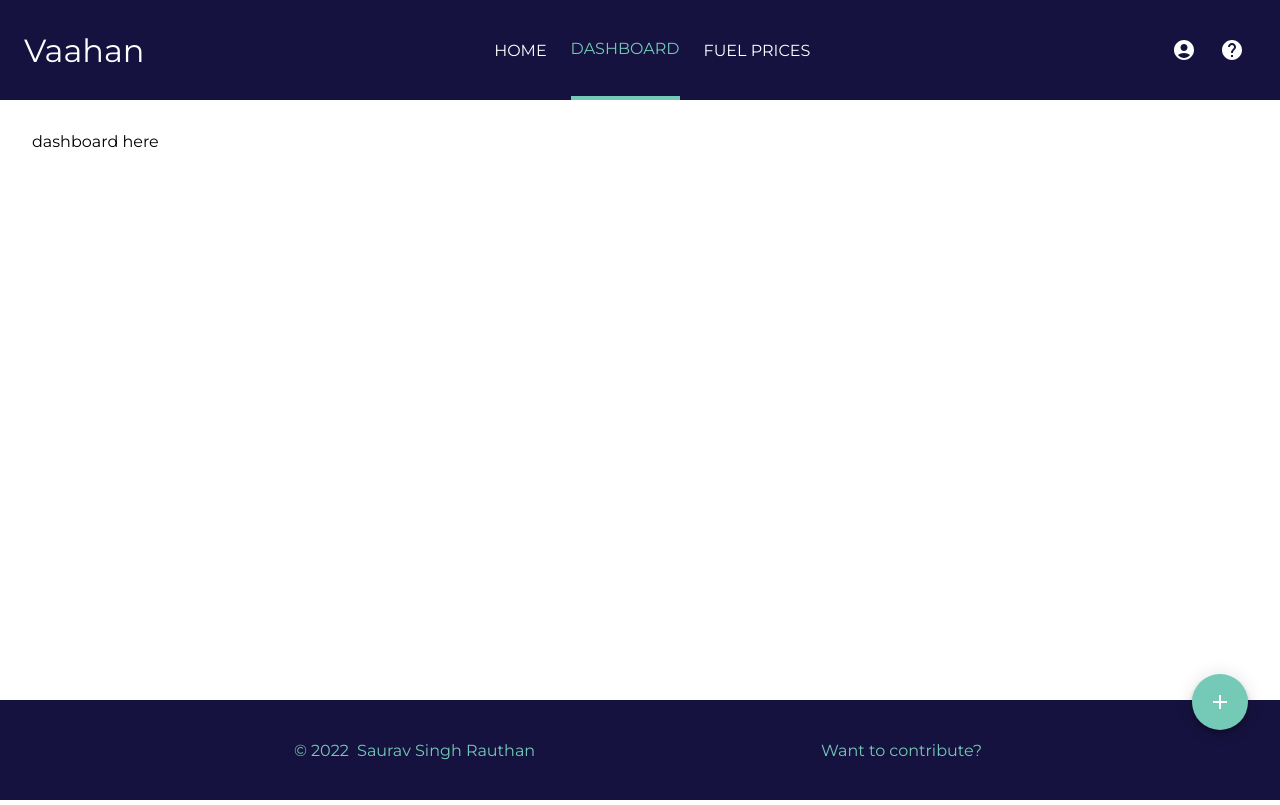
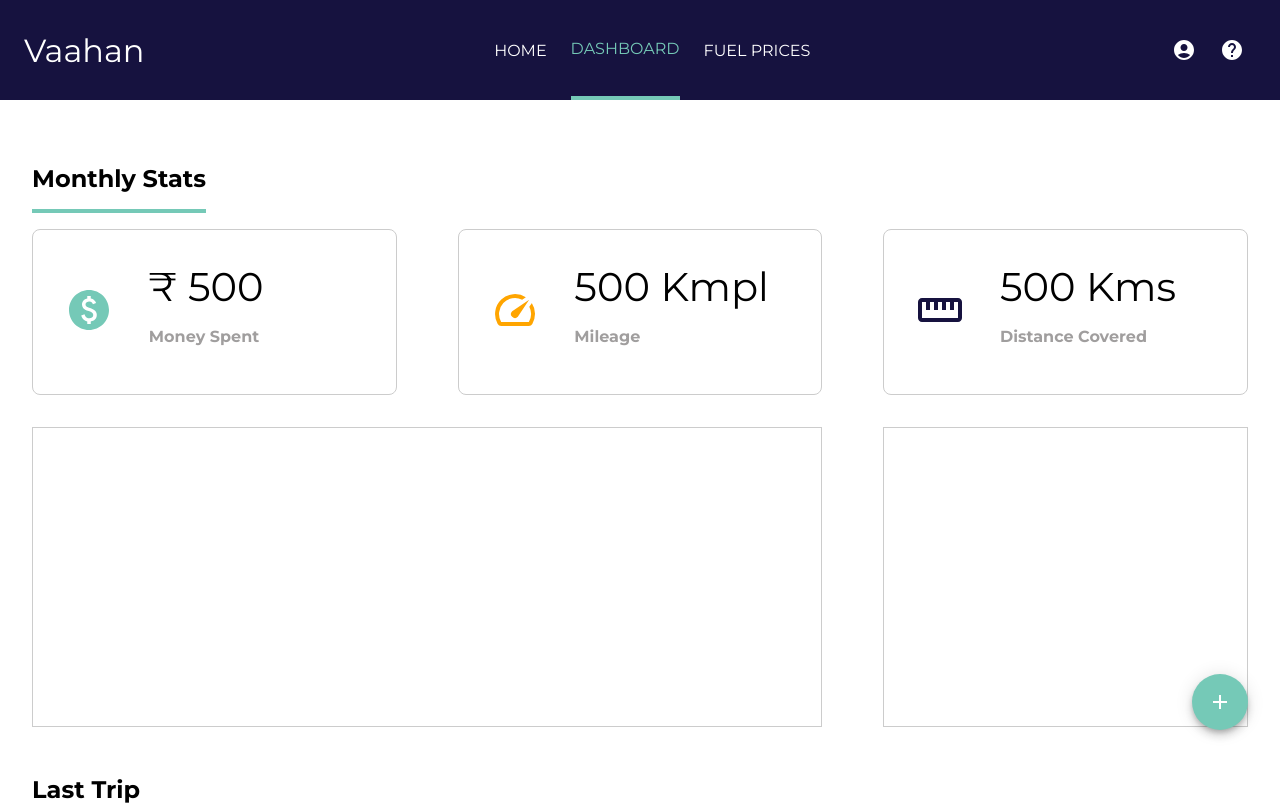
Before and after one commit to Saurav-Singh-Rauthan/Vaahan, a React (Create React App) app: page /dashboard in a window 1280 px wide. Shown: the top 805 px of the page. Built offline with nearby package versions, Linux system fonts and the light colour scheme.

Commit message:
added dashboard monthly stats

```diff
--- /dev/null
+++ b/src/components/DashboardUI/CountupTab/Countuptab.js
@@ -0,0 +1,54 @@
+import React from "react";
+
+import Styles from "./Countuptab.module.css";
+import CountUp from "react-countup";
+import PaidIcon from "@mui/icons-material/Paid";
+import SpeedIcon from "@mui/icons-material/Speed";
+import StraightenIcon from "@mui/icons-material/Straighten";
+
+const Countuptab = (props) => {
+  let pref = "";
+  let suff = "";
+  let icon = null;
+  let text = "";
+
+  if (props.type === "mileage") {
+    suff = " Kmpl";
+    icon = <SpeedIcon sx={{ height: 48, width: 48, color: "orange" }} />;
+    text = "Mileage";
+  } else if (props.type === "dist") {
+    suff = " Kms";
+    icon = (
+      <StraightenIcon
+        sx={{ height: 48, width: 48, color: "rgb(22, 18, 63)" }}
+      />
+    );
+    text = "Distance Covered";
+  } else {
+    pref = "₹ ";
+    icon = (
+      <PaidIcon sx={{ height: 48, width: 48, color: "rgb(117, 201, 183)" }} />
+    );
+    text = "Money Spent";
+  }
+
+  return (
+    <div className={Styles.container}>
+      <div className={Styles.iconCont}>{icon}</div>
+      <div className={Styles.content}>
+        <div className={Styles.value}>
+          <CountUp
+            start={0}
+            duration={1}
+            end={500}
+            prefix={pref}
+            suffix={suff}
+          />
+        </div>
+        <p>{text}</p>
+      </div>
+    </div>
+  );
+};
+
+export default Countuptab;
--- /dev/null
+++ b/src/components/DashboardUI/CountupTab/Countuptab.module.css
@@ -0,0 +1,22 @@
+.container {
+  display: grid;
+  grid-template-columns: 20% 80%;
+  padding: 2rem;
+  border: 1px solid #ccc;
+  border-radius: 8px;
+  align-items: center;
+  column-gap: 0.5rem;
+}
+
+.value {
+  font-size: 40px;
+}
+
+.content {
+  padding: 0 1rem;
+}
+
+.container p {
+  color: rgb(160, 158, 158);
+  font-weight: 700;
+}
--- a/src/components/pages/Dashboard/Dashboard.js
+++ b/src/components/pages/Dashboard/Dashboard.js
@@ -1,11 +1,44 @@
-import React from 'react'
+import React from "react";
+
+import Styles from "./Dashboard.module.css";
+import Countuptab from "../../DashboardUI/CountupTab/Countuptab";
 
 const Dashboard = (props) => {
-  return(
-    <div>
-      dashboard here
-    </div>
-  )
-}
+  return (
+    <React.Fragment>
+      <div>
+        <div className={Styles.MonthStats}>Monthly Stats</div>
+        <div className={Styles.monthlydetails}>
+          <Countuptab type="money" />
+          <Countuptab type="mileage" />
+          <Countuptab type="dist" />
+        </div>
+      </div>
 
-export default Dashboard
+      <div className={Styles.mileageComp}>
+        <div></div>
+        <div></div>
+      </div>
+
+      <div>
+        <div className={Styles.MonthStats}>Last Trip</div>
+        <div className={Styles.monthlydetails}>
+          <Countuptab type="money" />
+          <Countuptab type="mileage" />
+          <Countuptab type="dist" />
+        </div>
+      </div>
+
+      <div>
+        <div className={Styles.MonthStats}>Last Month</div>
+        <div className={Styles.monthlydetails}>
+          <Countuptab type="money" />
+          <Countuptab type="mileage" />
+          <Countuptab type="dist" />
+        </div>
+      </div>
+    </React.Fragment>
+  );
+};
+
+export default Dashboard;
--- a/src/components/pages/Dashboard/Dashboard.module.css
+++ b/src/components/pages/Dashboard/Dashboard.module.css
@@ -0,0 +1,26 @@
+.monthlydetails {
+  display: grid;
+  grid-template-columns: repeat(3,30%);
+  justify-content: space-between;
+}
+
+.MonthStats {
+  font-size: 24px;
+  padding: 1rem 0;
+  margin: 1rem 0;
+  font-weight: bold;
+  border-bottom: 4px solid #75c9b7;
+  width: fit-content;
+}
+
+.mileageComp {
+  margin: 2rem 0;
+  display: grid;
+  grid-template-columns: 65% 30%;
+  justify-content: space-between;
+}
+
+.mileageComp div {
+  height: 300px;
+  border: 1px solid #ccc;
+}
```
